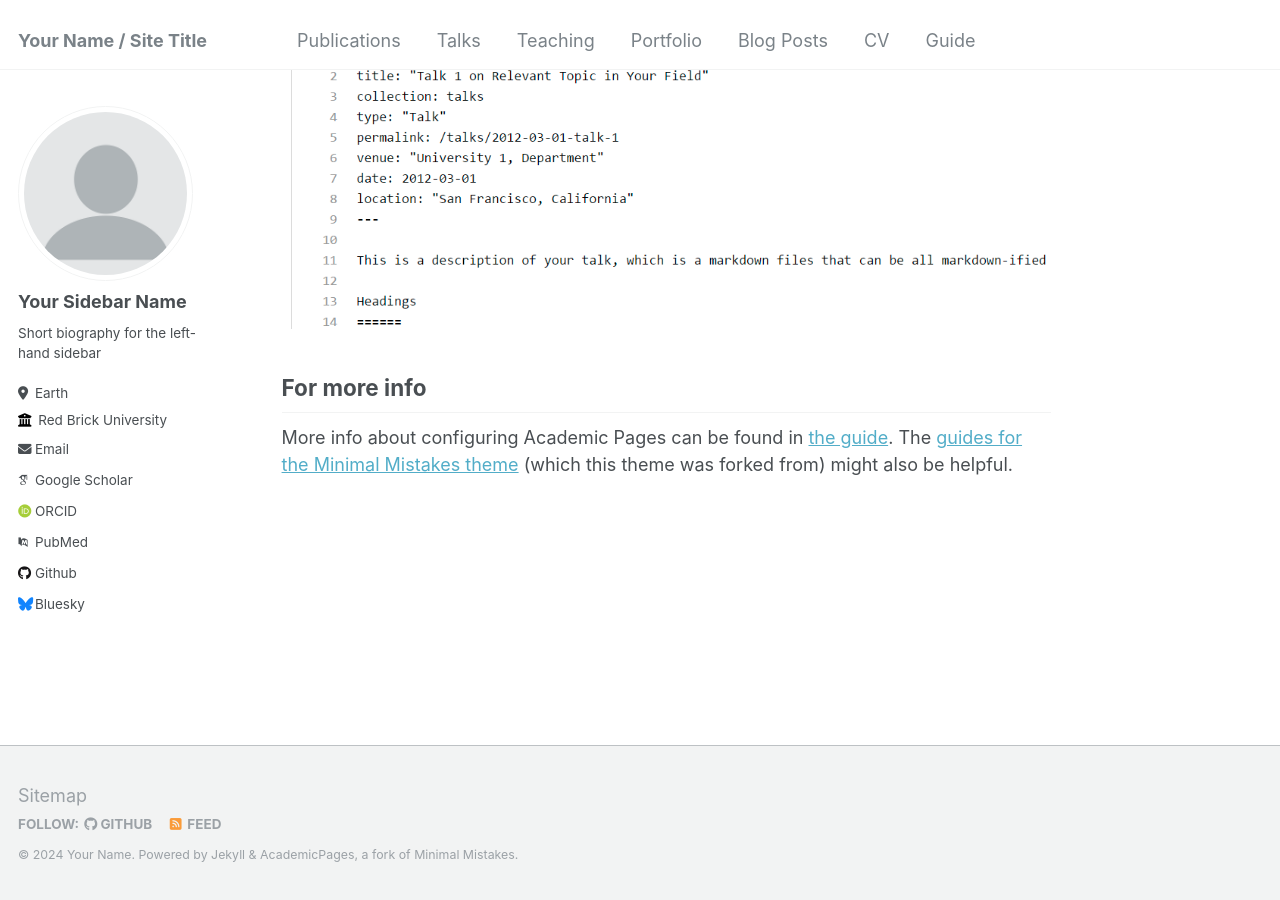
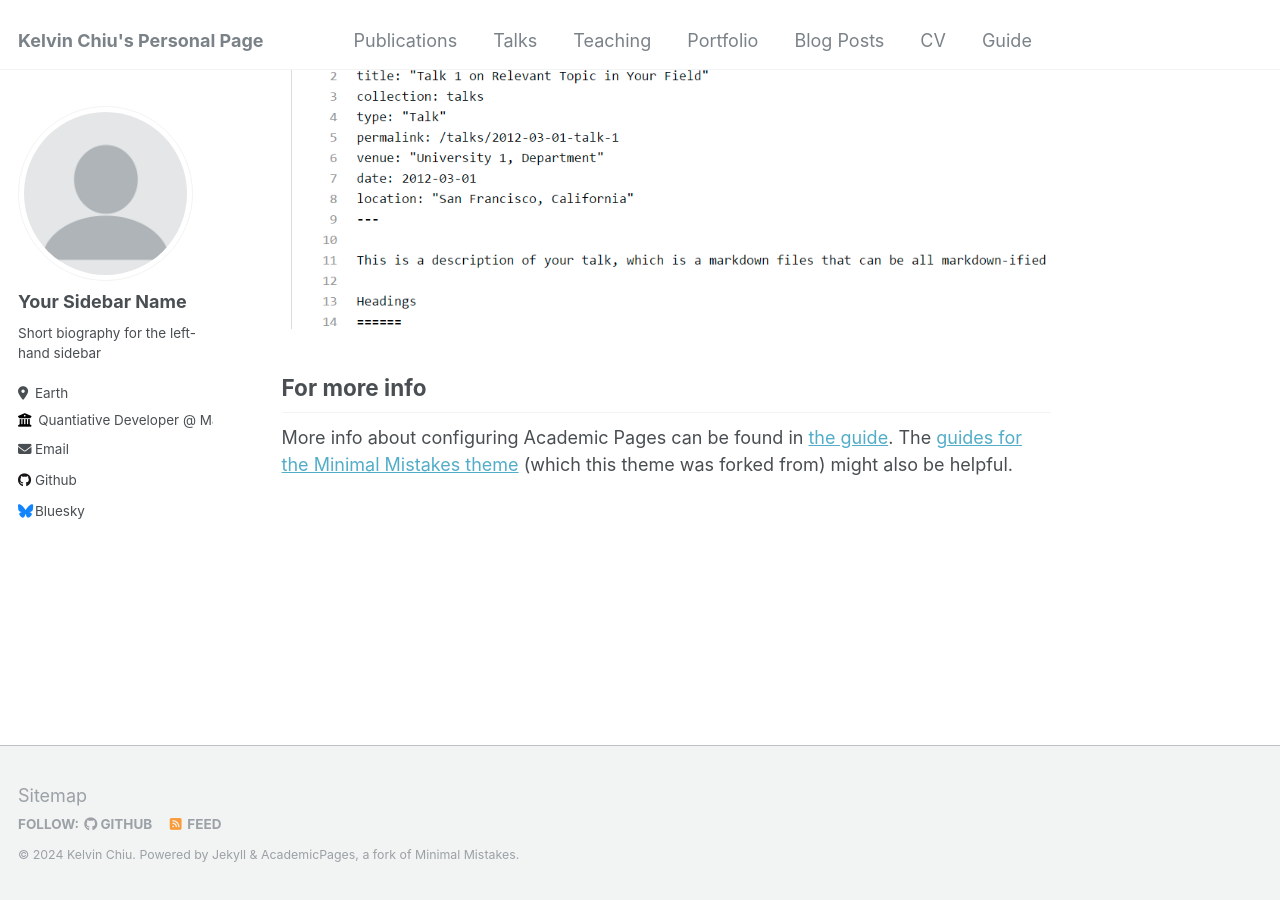
Before and after one commit to KYLChiu/KYLChiu.github.io, a Jekyll site: the page built from _pages/about.md, in a window 1280 px wide and 900 px high, scrolled down 2660 px. Built offline with Jekyll 4.4.1, drawn with Linux system fonts in a browser that asks for light colours; some web fonts are replaced.

Commit message:
Update _config.yml

```diff
--- a/_config.yml
+++ b/_config.yml
@@ -8,13 +8,13 @@
 
 # Basic Site Settings
 locale                   : "en-US"
-title                    : "Your Name / Site Title"
+title                    : "Kelvin Chiu's Personal Page"
 title_separator          : "-"
-name                     : &name "Your Name"
-description              : &description "personal description"
-url                      : https://academicpages.github.io # the base hostname & protocol for your site e.g. "https://mmistakes.github.io"
+name                     : &name "Kelvin Chiu"
+description              : &description ""
+url                      : https://kylchiu.github.io/ # the base hostname & protocol for your site e.g. "https://mmistakes.github.io"
 baseurl                  : "" # the subpath of your site, e.g. "/blog"
-repository               : "academicpages/academicpages.github.io"
+repository               : "kylchiu/kylchiu.github.io"
 
 # Site Author - The following control what appear as part of the author content on the side bar.
 #               If a field is blank the icon and link will not appear, otherwise it will be shown.
@@ -26,24 +26,24 @@ author:
   pronouns         : # example: "she/her"
   bio              : "Short biography for the left-hand sidebar"
   location         : "Earth"
-  employer         : "Red Brick University"
+  employer         : "Quantiative Developer @ Man AHL"
   uri              : # URL
-  email            : "none@example.org"
+  email            : "kchiu1997@example.org"
 
   # Academic websites
   arxiv            : # URL - Update with the correct link to your profile
-  googlescholar    : "https://scholar.google.com/citations?user=PS_CX0AAAAAJ"
+  googlescholar    : # "https://scholar.google.com/citations?user=PS_CX0AAAAAJ"
   impactstory      : # URL
-  orcid            : "http://orcid.org/yourorcidurl"
+  orcid            : # "http://orcid.org/yourorcidurl"
   semantic         : # URL
-  pubmed           : "https://www.ncbi.nlm.nih.gov/pubmed/?term=john+snow"
+  pubmed           : # "https://www.ncbi.nlm.nih.gov/pubmed/?term=john+snow"
   researchgate     : # URL
 
   # Repositories and software development
   bitbucket        : # Username - Update with your username on the site
   codepen          : # Username
   dribbble         : # Username
-  github           : "academicpages"
+  github           : "kylchiu"
   kaggle           : # Username
   stackoverflow    : # User number or user number and name (i.e., use "1" or "1/jeff-atwood")
 
```
